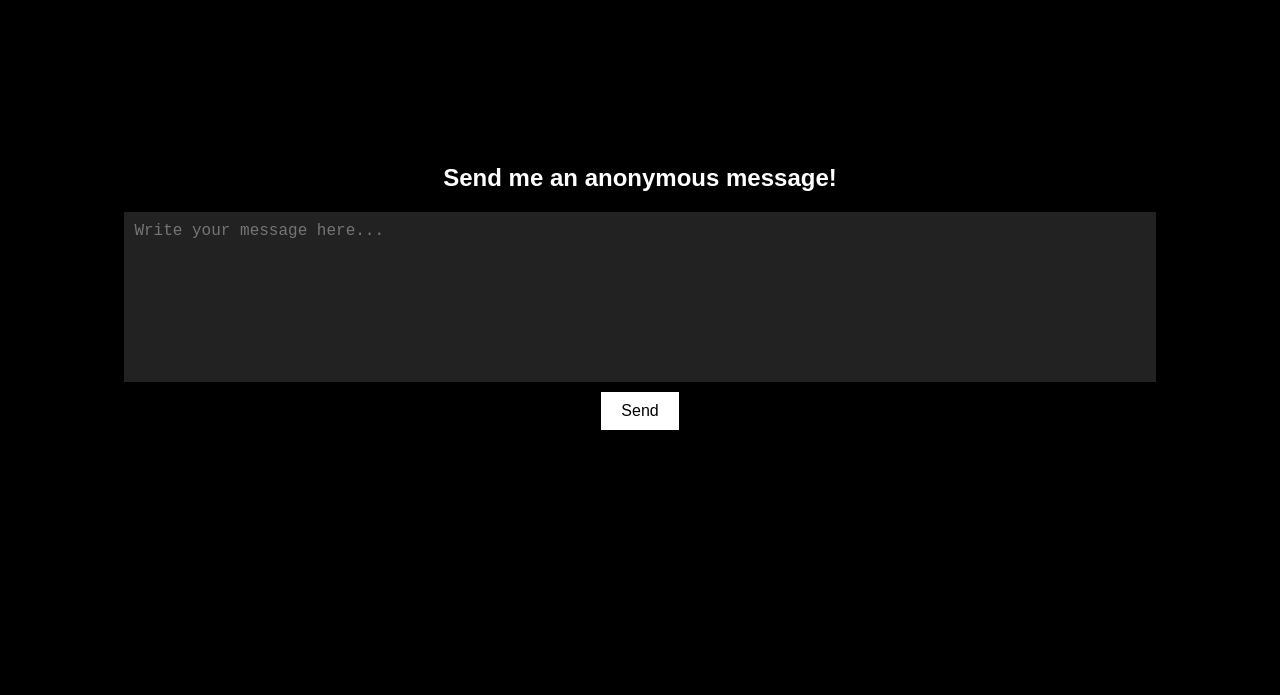
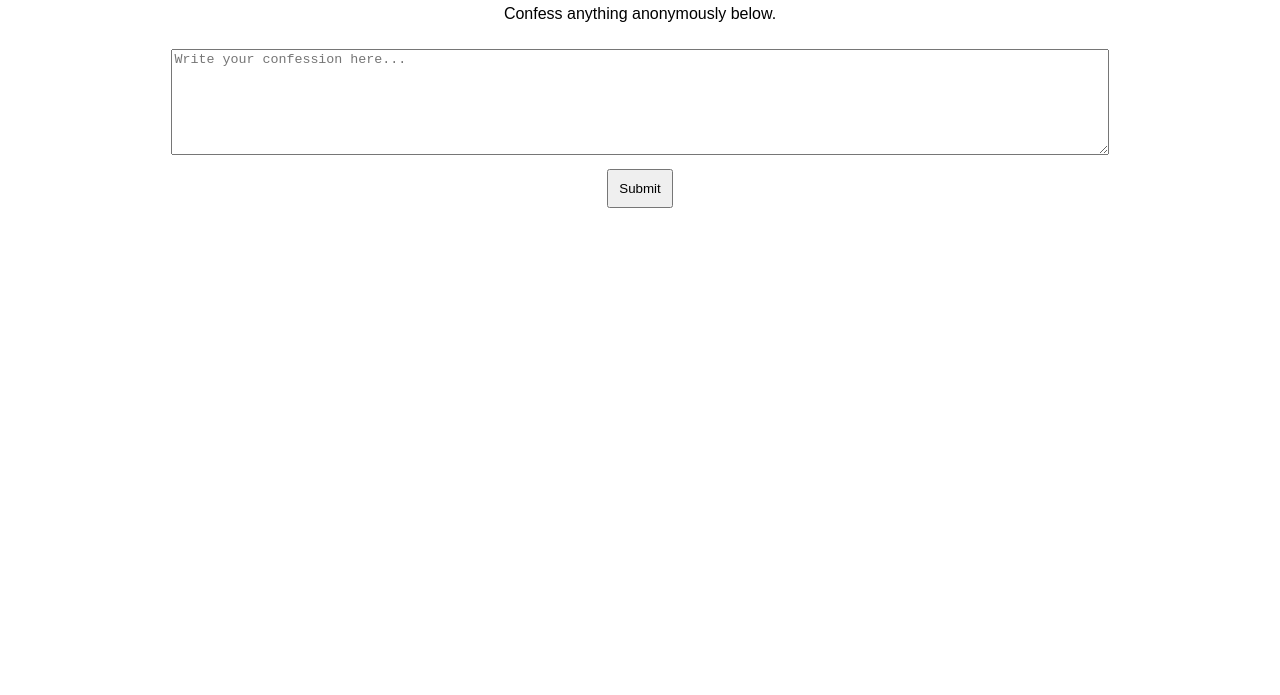
Before and after one commit to suhamofalltrades/conf-fake, a plain HTML site: page index.html in a window 1280 px wide. Shown: the part 121-816 px from the top of the page. Drawn offline with Linux system fonts and the light colour scheme.

Commit message:
Update index.html

```diff
--- a/index.html
+++ b/index.html
@@ -3,80 +3,21 @@
 <head>
     <meta charset="UTF-8">
     <meta name="viewport" content="width=device-width, initial-scale=1.0">
-    <title>Anonymous Message</title>
+    <title>Anonymous Confession</title>
     <style>
-        body {
-            background-color: black;
-            color: white;
-            display: flex;
-            justify-content: center;
-            align-items: center;
-            height: 100vh;
-            flex-direction: column;
-            font-family: Arial, sans-serif;
-            text-align: center;
-        }
-        textarea {
-            width: 80%;
-            height: 150px;
-            background-color: #222;
-            color: white;
-            border: none;
-            padding: 10px;
-            font-size: 16px;
-            resize: none;
-        }
-        button {
-            margin-top: 10px;
-            padding: 10px 20px;
-            background-color: white;
-            color: black;
-            border: none;
-            cursor: pointer;
-            font-size: 16px;
-        }
-        button:hover {
-            background-color: grey;
-        }
-        #confirmation {
-            margin-top: 20px;
-            display: none;
-            font-size: 18px;
-            color: green;
-        }
+        body { font-family: Arial, sans-serif; text-align: center; padding: 50px; }
+        textarea { width: 80%; height: 100px; margin: 10px; }
+        button { padding: 10px; cursor: pointer; }
     </style>
 </head>
 <body>
-
-    <h2>Send me an anonymous message!</h2>
-    <textarea id="message" placeholder="Write your message here..." required></textarea>
-    <button onclick="sendMessage()">Send</button>
-    <p id="confirmation">✅ Message Sent!</p>
-
-    <script>
-        function sendMessage() {
-            var message = document.getElementById("message").value;
-            var referrer = document.referrer || "Direct Access"; // Captures Instagram referrer
-
-            // Sends form data to FormSubmit (No reload, No new tab)
-            fetch("https://formsubmit.co/suhamofalltrades@gmail.com", {
-                method: "POST",
-                headers: {
-                    "Content-Type": "application/json"
-                },
-                body: JSON.stringify({
-                    message: message,
-                    referrer: referrer
-                })
-            }).then(response => {
-                document.getElementById("message").value = ""; // Clear the input box
-                document.getElementById("confirmation").style.display = "block"; // Show message sent
-                setTimeout(() => {
-                    document.getElementById("confirmation").style.display = "none"; // Hide after 3 sec
-                }, 3000);
-            });
-        }
-    </script>
-
+    <h2>Anonymous Confession</h2>
+    <p>Confess anything anonymously below.</p>
+    <form action="https://formsubmit.co/suhamofalltrades@gmail.com" method="POST">
+        <textarea name="confession" placeholder="Write your confession here..." required></textarea><br>
+        <input type="hidden" name="_captcha" value="false">  <!-- Disables Captcha -->
+        <input type="hidden" name="_template" value="table">  <!-- Formats Email -->
+        <button type="submit">Submit</button>
+    </form>
 </body>
 </html>
```
